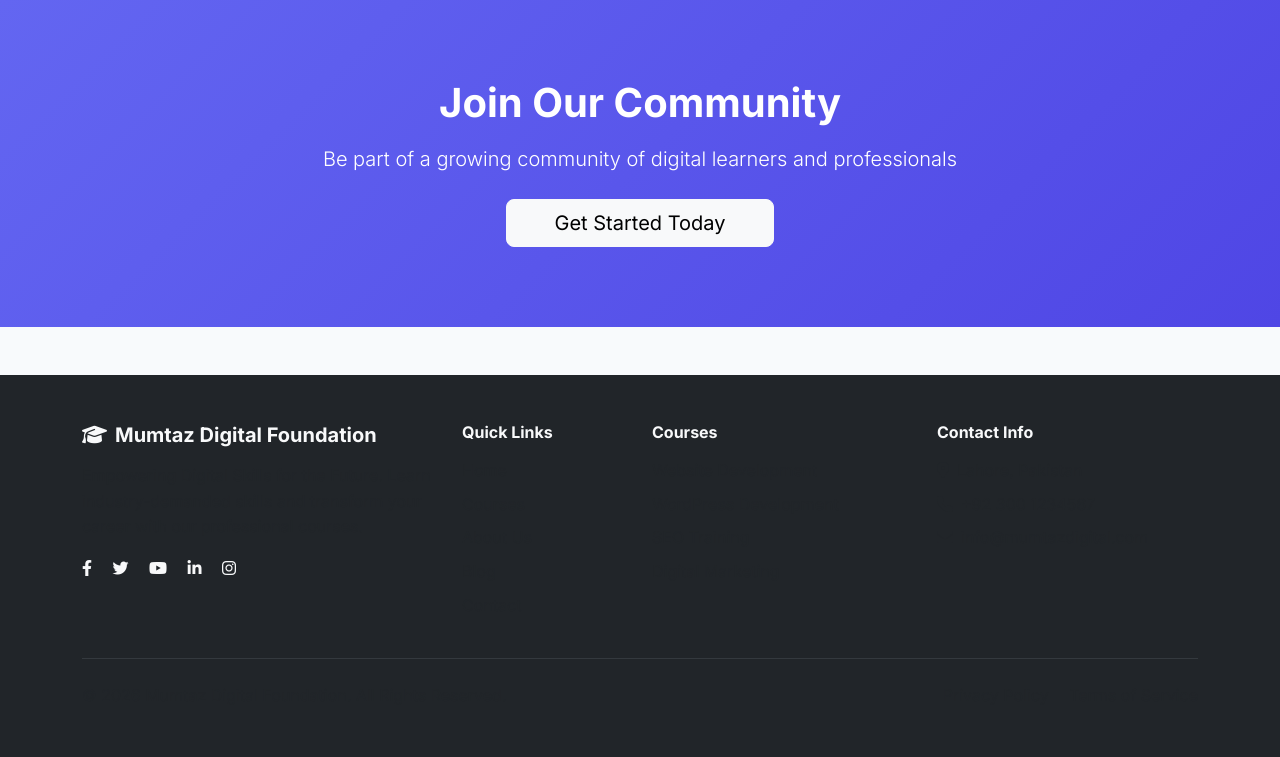
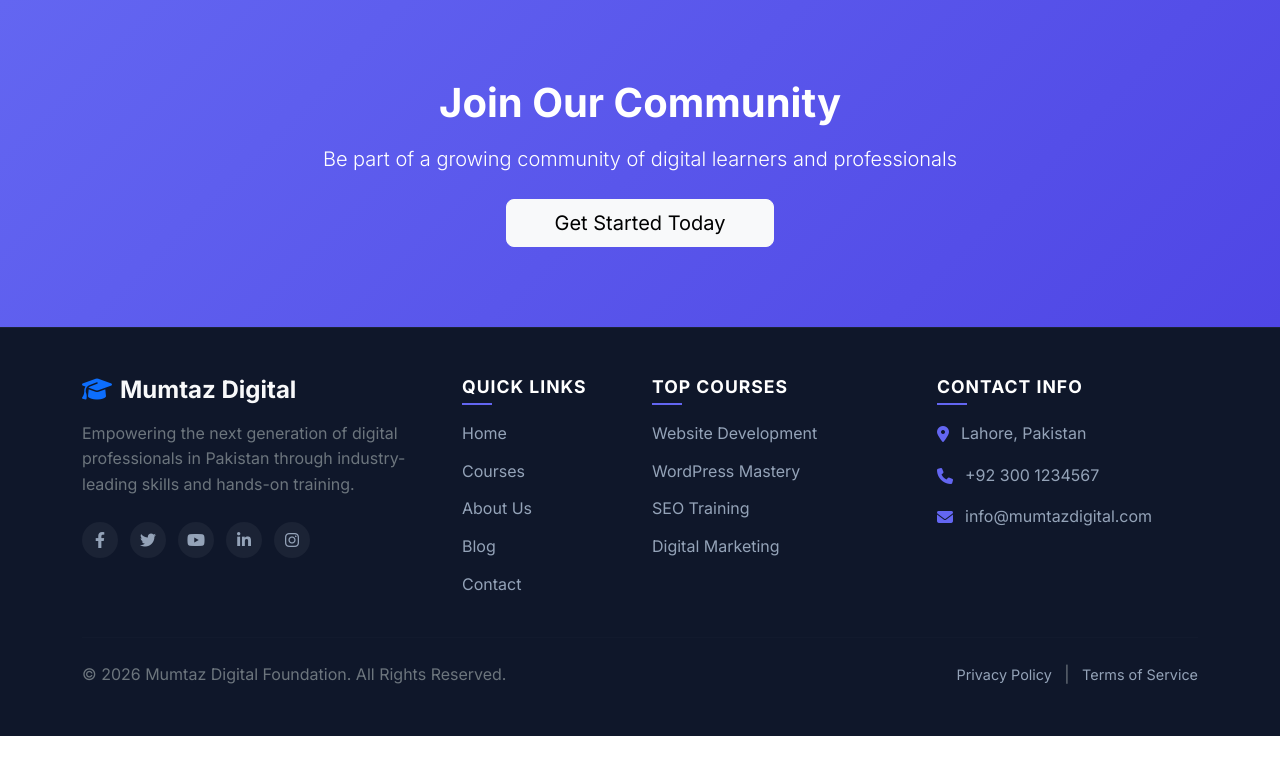
Before and after one commit to malikaiesh/Mumtaz-Digital-Foundation, a PHP site: page /pages/about.php in a window 1280 px wide. Shown: the part 2038-2795 px from the top of the page. After the commit the page ends 2774 px from the top, so only its background shows below. Run offline with PHP 8.4, Linux system fonts and the light colour scheme; some libraries are stand-ins or nearby versions.

Commit message:
Improve website footer appearance and organization
Update CSS and footer HTML to create a more polished, organized, and visible footer with improved styling for links, social media, and contact information.

Replit-Commit-Author: Agent
Replit-Commit-Session-Id: 6f0a8427-ac0a-495d-bbe8-a3ea3eb2b0f1
Replit-Commit-Checkpoint-Type: intermediate_checkpoint
Replit-Commit-Event-Id: ad3f83f5-6331-4a02-874b-9b80db2bacef
Replit-Commit-Screenshot-Url: https://storage.googleapis.com/screenshot-production-us-central1/d9da5335-5152-4baa-933a-9bdb47c25722/6f0a8427-ac0a-495d-bbe8-a3ea3eb2b0f1/0owscie
Replit-Helium-Checkpoint-Created: true

```diff
--- a/assets/css/style.css
+++ b/assets/css/style.css
@@ -629,16 +629,109 @@ body {
     border-radius: 12px;
 }
 
-@media (max-width: 768px) {
-    .hero-section {
-        padding: 60px 0;
+.footer-section {
+    background-color: #0f172a;
+    color: #e2e8f0;
+    margin-top: 0;
+    border-top: 1px solid rgba(255, 255, 255, 0.05);
+}
+
+.footer-heading {
+    font-size: 1.1rem;
+    font-weight: 700;
+    color: white;
+    text-transform: uppercase;
+    letter-spacing: 1px;
+    position: relative;
+}
+
+.footer-heading::after {
+    content: '';
+    position: absolute;
+    left: 0;
+    bottom: -8px;
+    width: 30px;
+    height: 2px;
+    background-color: var(--primary);
+}
+
+.footer-links li {
+    margin-bottom: 0.75rem;
+}
+
+.footer-links a {
+    color: #94a3b8;
+    text-decoration: none;
+    transition: all 0.3s ease;
+    display: inline-block;
+}
+
+.footer-links a:hover {
+    color: var(--primary);
+    transform: translateX(5px);
+}
+
+.social-links {
+    display: flex;
+    gap: 12px;
+}
+
+.social-link {
+    width: 36px;
+    height: 36px;
+    border-radius: 50%;
+    background-color: rgba(255, 255, 255, 0.05);
+    display: flex;
+    align-items: center;
+    justify-content: center;
+    color: #94a3b8;
+    text-decoration: none;
+    transition: all 0.3s ease;
+}
+
+.social-link:hover {
+    background-color: var(--primary);
+    color: white;
+    transform: translateY(-3px);
+}
+
+.footer-contact li {
+    display: flex;
+    align-items: flex-start;
+    gap: 12px;
+    margin-bottom: 1rem;
+    color: #94a3b8;
+}
+
+.footer-contact i {
+    color: var(--primary);
+    margin-top: 5px;
+}
+
+.footer-divider {
+    border-color: rgba(255, 255, 255, 0.05);
+}
+
+.footer-legal a {
+    color: #94a3b8;
+    text-decoration: none;
+    font-size: 0.9rem;
+    transition: color 0.3s ease;
+}
+
+.footer-legal a:hover {
+    color: white;
+}
+
+@media (max-width: 991px) {
+    .footer-heading::after {
+        left: 50%;
+        transform: translateX(-50%);
     }
-
-    .section-title {
-        font-size: 1.75rem;
+    .footer-section {
+        text-align: center;
     }
-
-    .stat-number {
-        font-size: 2rem;
+    .footer-contact li, .social-links {
+        justify-content: center;
     }
 }
--- a/includes/footer.php
+++ b/includes/footer.php
@@ -1,55 +1,71 @@
-    <footer class="bg-dark text-light py-5 mt-5">
+    <footer class="footer-section text-light py-5">
         <div class="container">
             <div class="row g-4">
                 <div class="col-lg-4">
-                    <h5 class="fw-bold mb-3">
-                        <i class="fas fa-graduation-cap me-2"></i>Mumtaz Digital Foundation
-                    </h5>
-                    <p class="text-muted">Empowering Digital Skills for the Future. Learn industry-demanded skills and transform your career with our professional courses.</p>
-                    <div class="social-links mt-3">
-                        <a href="#" class="text-light me-3"><i class="fab fa-facebook-f"></i></a>
-                        <a href="#" class="text-light me-3"><i class="fab fa-twitter"></i></a>
-                        <a href="#" class="text-light me-3"><i class="fab fa-youtube"></i></a>
-                        <a href="#" class="text-light me-3"><i class="fab fa-linkedin-in"></i></a>
-                        <a href="#" class="text-light"><i class="fab fa-instagram"></i></a>
+                    <div class="footer-brand mb-4">
+                        <h4 class="fw-bold mb-3">
+                            <i class="fas fa-graduation-cap me-2 text-primary"></i>Mumtaz Digital
+                        </h4>
+                        <p class="text-secondary">Empowering the next generation of digital professionals in Pakistan through industry-leading skills and hands-on training.</p>
+                    </div>
+                    <div class="social-links">
+                        <a href="#" class="social-link"><i class="fab fa-facebook-f"></i></a>
+                        <a href="#" class="social-link"><i class="fab fa-twitter"></i></a>
+                        <a href="#" class="social-link"><i class="fab fa-youtube"></i></a>
+                        <a href="#" class="social-link"><i class="fab fa-linkedin-in"></i></a>
+                        <a href="#" class="social-link"><i class="fab fa-instagram"></i></a>
                     </div>
                 </div>
                 <div class="col-lg-2 col-md-4">
-                    <h6 class="fw-bold mb-3">Quick Links</h6>
-                    <ul class="list-unstyled">
-                        <li class="mb-2"><a href="/" class="text-muted text-decoration-none">Home</a></li>
-                        <li class="mb-2"><a href="/pages/courses.php" class="text-muted text-decoration-none">Courses</a></li>
-                        <li class="mb-2"><a href="/pages/about.php" class="text-muted text-decoration-none">About Us</a></li>
-                        <li class="mb-2"><a href="/pages/blog.php" class="text-muted text-decoration-none">Blog</a></li>
-                        <li class="mb-2"><a href="/pages/contact.php" class="text-muted text-decoration-none">Contact</a></li>
+                    <h6 class="footer-heading mb-4">Quick Links</h6>
+                    <ul class="footer-links list-unstyled">
+                        <li><a href="/">Home</a></li>
+                        <li><a href="/pages/courses.php">Courses</a></li>
+                        <li><a href="/pages/about.php">About Us</a></li>
+                        <li><a href="/pages/blog.php">Blog</a></li>
+                        <li><a href="/pages/contact.php">Contact</a></li>
                     </ul>
                 </div>
                 <div class="col-lg-3 col-md-4">
-                    <h6 class="fw-bold mb-3">Courses</h6>
-                    <ul class="list-unstyled">
-                        <li class="mb-2"><a href="/pages/courses.php?cat=website-development" class="text-muted text-decoration-none">Website Development</a></li>
-                        <li class="mb-2"><a href="/pages/courses.php?cat=wordpress-development" class="text-muted text-decoration-none">WordPress Development</a></li>
-                        <li class="mb-2"><a href="/pages/courses.php?cat=seo" class="text-muted text-decoration-none">SEO Training</a></li>
-                        <li class="mb-2"><a href="/pages/courses.php?cat=digital-marketing" class="text-muted text-decoration-none">Digital Marketing</a></li>
+                    <h6 class="footer-heading mb-4">Top Courses</h6>
+                    <ul class="footer-links list-unstyled">
+                        <li><a href="/pages/courses.php?cat=website-development">Website Development</a></li>
+                        <li><a href="/pages/courses.php?cat=wordpress-development">WordPress Mastery</a></li>
+                        <li><a href="/pages/courses.php?cat=seo">SEO Training</a></li>
+                        <li><a href="/pages/courses.php?cat=digital-marketing">Digital Marketing</a></li>
                     </ul>
                 </div>
                 <div class="col-lg-3 col-md-4">
-                    <h6 class="fw-bold mb-3">Contact Info</h6>
-                    <ul class="list-unstyled text-muted">
-                        <li class="mb-2"><i class="fas fa-map-marker-alt me-2"></i>Lahore, Pakistan</li>
-                        <li class="mb-2"><i class="fas fa-phone me-2"></i>+92 300 1234567</li>
-                        <li class="mb-2"><i class="fas fa-envelope me-2"></i>info@mumtazdigital.com</li>
+                    <h6 class="footer-heading mb-4">Contact Info</h6>
+                    <ul class="footer-contact list-unstyled">
+                        <li>
+                            <i class="fas fa-map-marker-alt"></i>
+                            <span>Lahore, Pakistan</span>
+                        </li>
+                        <li>
+                            <i class="fas fa-phone"></i>
+                            <span>+92 300 1234567</span>
+                        </li>
+                        <li>
+                            <i class="fas fa-envelope"></i>
+                            <span>info@mumtazdigital.com</span>
+                        </li>
                     </ul>
                 </div>
             </div>
-            <hr class="my-4 border-secondary">
-            <div class="row align-items-center">
-                <div class="col-md-6 text-center text-md-start">
-                    <p class="mb-0 text-muted">&copy; <?php echo date('Y'); ?> Mumtaz Digital Foundation. All Rights Reserved.</p>
-                </div>
-                <div class="col-md-6 text-center text-md-end">
-                    <a href="#" class="text-muted text-decoration-none me-3">Privacy Policy</a>
-                    <a href="#" class="text-muted text-decoration-none">Terms of Service</a>
+            <hr class="footer-divider my-4">
+            <div class="footer-bottom">
+                <div class="row align-items-center">
+                    <div class="col-md-6 text-center text-md-start">
+                        <p class="mb-0 text-secondary">&copy; <?php echo date('Y'); ?> Mumtaz Digital Foundation. All Rights Reserved.</p>
+                    </div>
+                    <div class="col-md-6 text-center text-md-end mt-3 mt-md-0">
+                        <div class="footer-legal">
+                            <a href="#">Privacy Policy</a>
+                            <span class="mx-2 text-secondary">|</span>
+                            <a href="#">Terms of Service</a>
+                        </div>
+                    </div>
                 </div>
             </div>
         </div>
```
Also changed, not shown: attached_assets/image_1767339411904.png (added), attached_assets/image_1767339540280.png (added).
